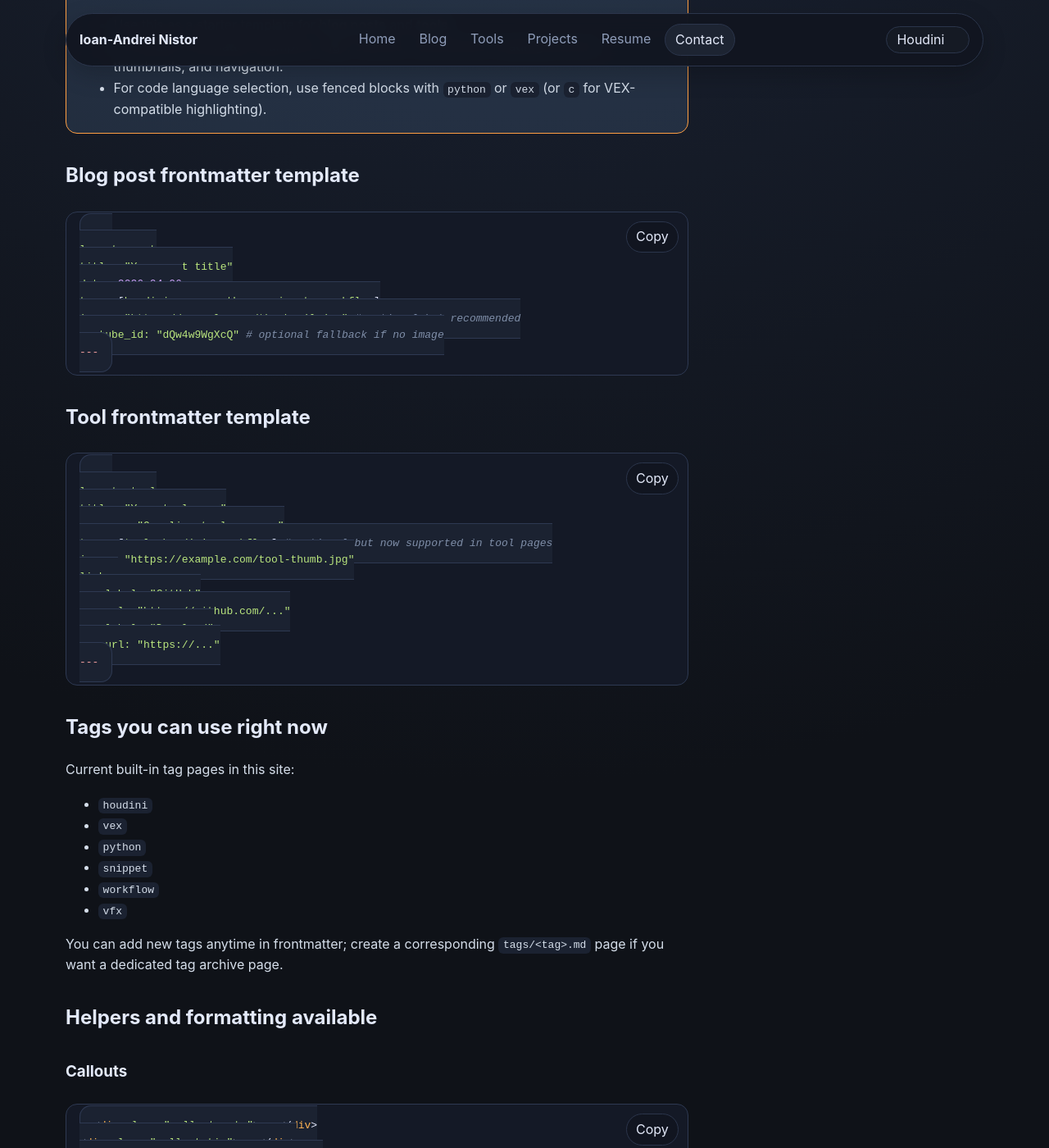
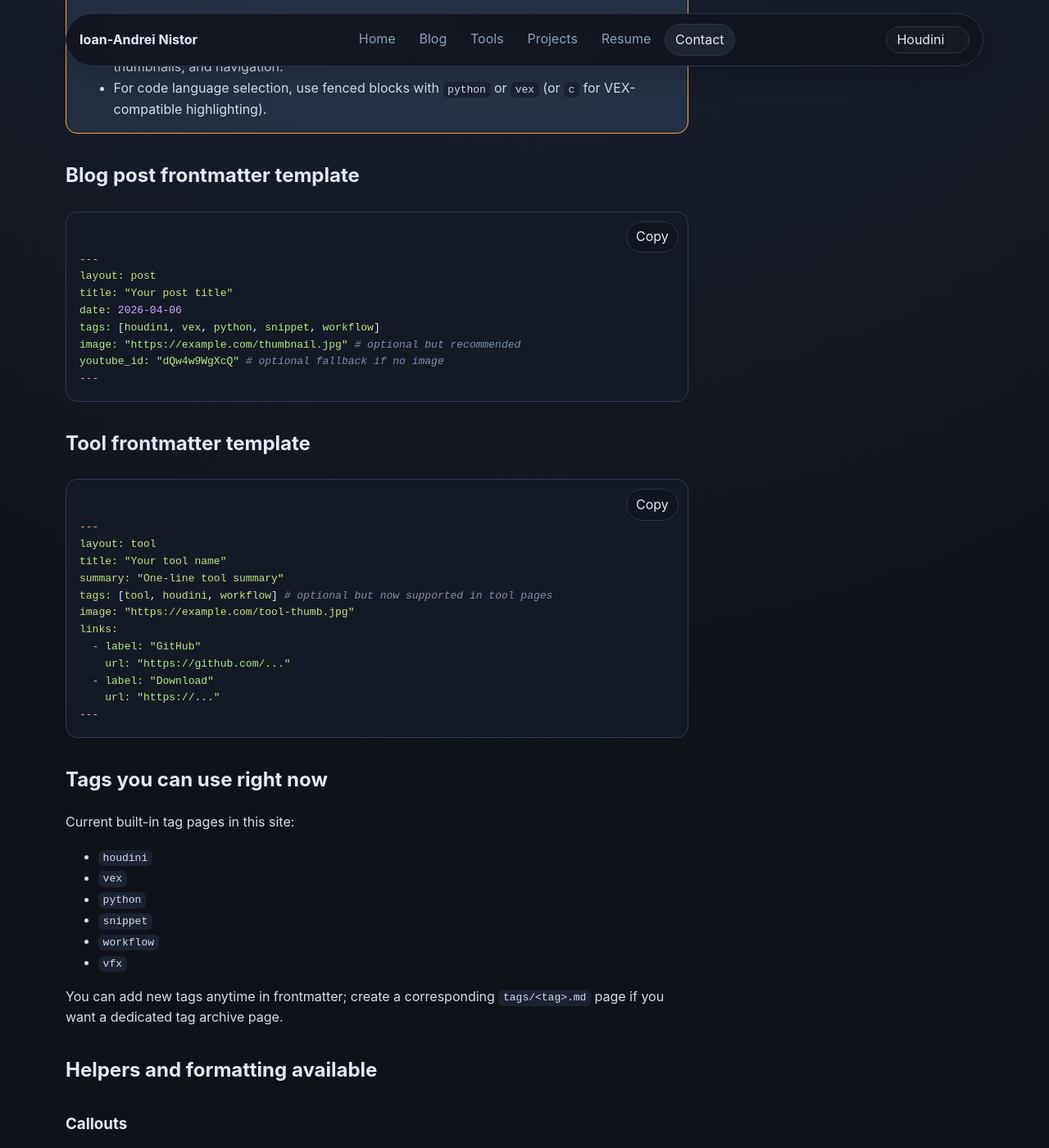
Before and after one commit to ianistor/ian_mywebsite, a Jekyll site: the page built from _posts/2026-04-06-vex-snippet-post-template.md, in a window 1280 px wide and 1400 px high, scrolled down 589 px. Shown: the whole window at 82% size. Built offline with Jekyll 4.4.1, drawn with Linux system fonts in a browser that asks for light colours; nearby versions of some CDN libraries.

Commit message:
Fix pre/code styling that breaks highlighted code blocks

```diff
--- a/assets/css/style.css
+++ b/assets/css/style.css
@@ -594,6 +594,12 @@ a:hover {
   border-radius: 6px;
 }
 
+.prose pre code {
+  background: transparent;
+  padding: 0;
+  border-radius: 0;
+}
+
 .prose img,
 .prose video {
   max-width: 100%;
@@ -657,6 +663,10 @@ a:hover {
   border: 1px solid var(--code-border);
 }
 
+.code-block pre {
+  padding-top: 3rem;
+}
+
 .prose .heading-anchor {
   margin-left: 0.5rem;
   color: var(--muted);
@@ -673,9 +683,9 @@ a:hover {
 
 
 .prose pre code.hljs {
-  border-radius: 14px;
-  border: 1px solid var(--code-border);
-  padding: 1rem;
+  border: 0;
+  padding: 0;
+  border-radius: 0;
 }
 
 
@@ -712,6 +722,7 @@ a:hover {
 .code-block {
   position: relative;
   margin: 1.5rem 0;
+  clear: both;
 }
 
 .code-language-badge {
```
